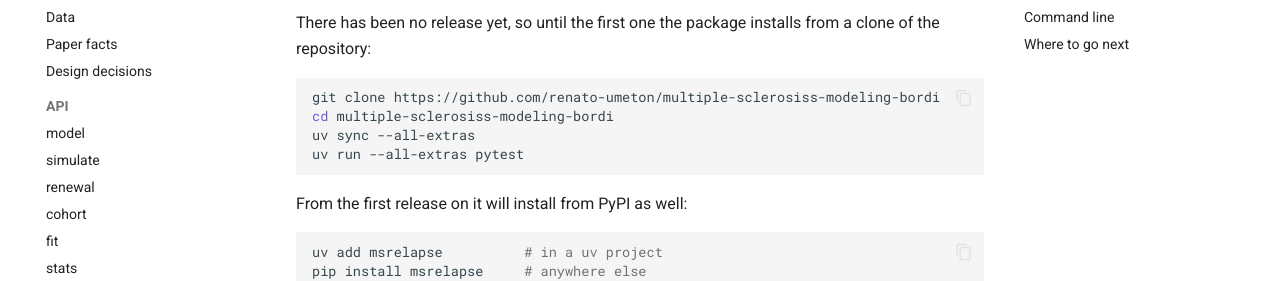
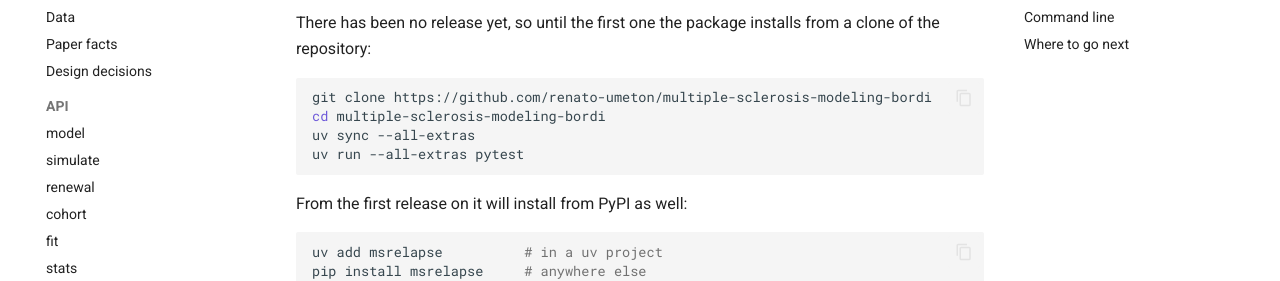
Before and after one commit to renato-umeton/multiple-sclerosis-modeling-bordi, an MkDocs documentation site: the page built from docs/index.md, in a window 1280 px wide and 900 px high, scrolled down 1015 px. Shown: the part 172-453 px from the top of the window. Built offline with MkDocs 1.6.1 and Material for MkDocs 9.7.7, drawn with Linux system fonts in a browser that asks for light colours; comment, search, counter and statistics services are not loaded; some of the changed text lies outside the part shown.

Commit message:
Rename the repository to multiple-sclerosis-modeling-bordi in every reference

````diff
--- a/codemeta.json
+++ b/codemeta.json
@@ -5,9 +5,9 @@
   "description": "A reference implementation of the Bordi et al. 2013 stochastic double well model of relapsing-remitting multiple sclerosis: the asymmetric potential, the stochastic equation of motion, the mean exit time estimators, the duration fits, the relapse rate statistics and a virtual cohort generator.",
   "version": "0.1.0",
   "license": "https://spdx.org/licenses/MIT",
-  "codeRepository": "https://github.com/renato-umeton/multiple-sclerosiss-modeling-bordi",
-  "url": "https://renato-umeton.github.io/multiple-sclerosiss-modeling-bordi/",
-  "issueTracker": "https://github.com/renato-umeton/multiple-sclerosiss-modeling-bordi/issues",
+  "codeRepository": "https://github.com/renato-umeton/multiple-sclerosis-modeling-bordi",
+  "url": "https://renato-umeton.github.io/multiple-sclerosis-modeling-bordi/",
+  "issueTracker": "https://github.com/renato-umeton/multiple-sclerosis-modeling-bordi/issues",
   "programmingLanguage": "Python",
   "runtimePlatform": [
     "Python 3.10",
--- a/docs/index.md
+++ b/docs/index.md
@@ -43,8 +43,8 @@
 a clone of the repository:
 
 ```bash
-git clone https://github.com/renato-umeton/multiple-sclerosiss-modeling-bordi
-cd multiple-sclerosiss-modeling-bordi
+git clone https://github.com/renato-umeton/multiple-sclerosis-modeling-bordi
+cd multiple-sclerosis-modeling-bordi
 uv sync --all-extras
 uv run --all-extras pytest
 ```
--- a/mkdocs.yml
+++ b/mkdocs.yml
@@ -1,8 +1,8 @@
 site_name: msrelapse
 site_description: Stochastic double-well model of relapsing-remitting multiple sclerosis (Bordi et al. 2013)
-site_url: https://renato-umeton.github.io/multiple-sclerosiss-modeling-bordi/
-repo_url: https://github.com/renato-umeton/multiple-sclerosiss-modeling-bordi
-repo_name: renato-umeton/multiple-sclerosiss-modeling-bordi
+site_url: https://renato-umeton.github.io/multiple-sclerosis-modeling-bordi/
+repo_url: https://github.com/renato-umeton/multiple-sclerosis-modeling-bordi
+repo_name: renato-umeton/multiple-sclerosis-modeling-bordi
 edit_uri: edit/main/docs/
 
 docs_dir: docs
````
Also changed, not shown: README.md (+7 -7 lines), docs/CONTRIBUTING.md (+2 -2 lines), docs/citing.md (+1 -1 lines), pyproject.toml (+4 -4 lines), 10 other files.
